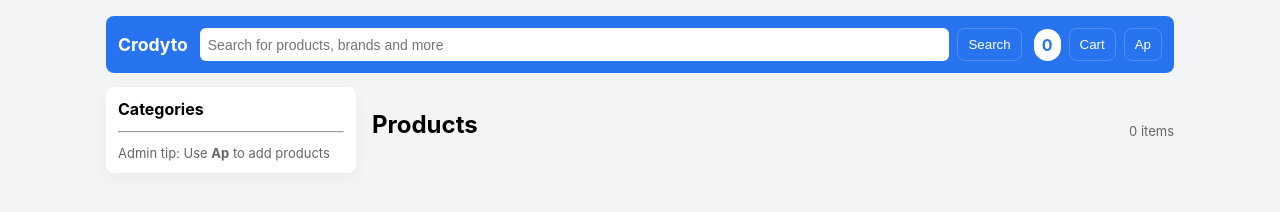
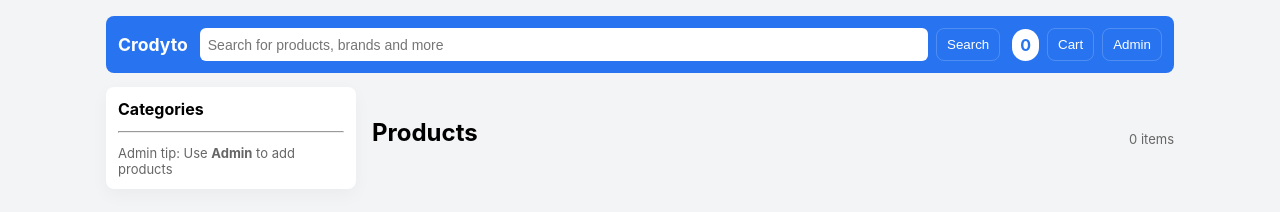
Before and after one commit to Dipam03/Crodyto, a plain HTML site: page index.html in a window 1280 px wide. Drawn offline with nearby package versions, Linux system fonts and the light colour scheme.

Commit message:
Update index.html

```diff
--- a/index.html
+++ b/index.html
@@ -77,7 +77,7 @@
     <div class="top-actions">
       <div class="badge" id="cartCount">0</div>
       <button class="icon-btn" id="toggleCart">Cart</button>
-      <button class="icon-btn" id="openAdminBtn">Ap</button>
+      <button class="icon-btn" id="openAdminBtn">Admin</button>
     </div>
   </header>
 
@@ -86,7 +86,7 @@
       <div class="cat">Categories</div>
       <div class="cat-list" id="categoryList"></div>
       <hr style="margin:12px 0" />
-      <div class="small">Admin tip: Use <strong>Ap</strong> to add products</div>
+      <div class="small">Admin tip: Use <strong>Admin</strong> to add products</div>
     </aside>
 
     <section class="store">
```
